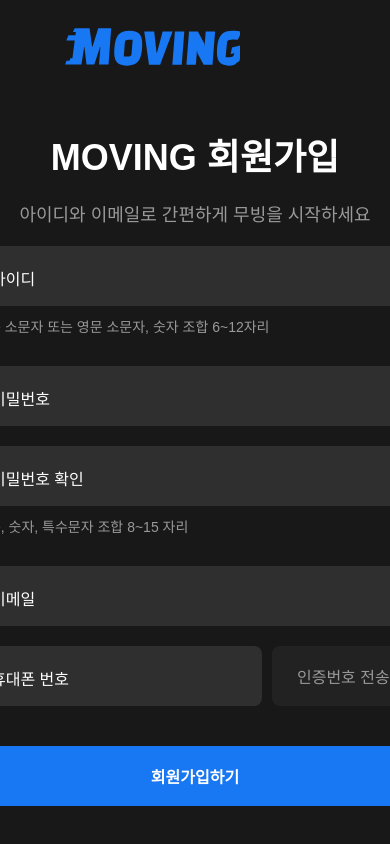
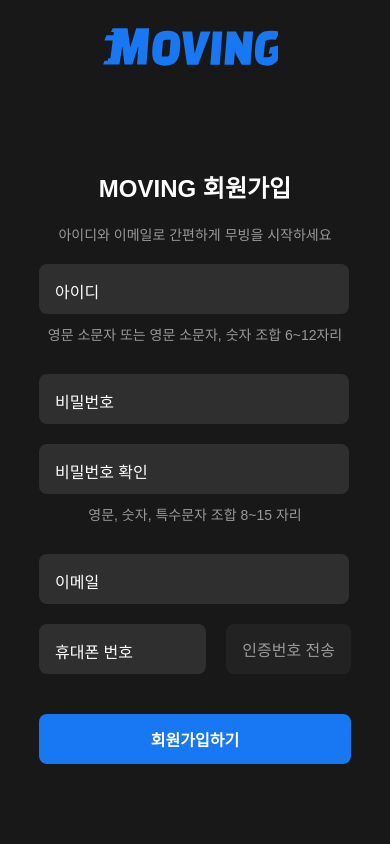
Before and after one commit to yerixx/Moving, a React (Create React App) app: page /signup in a window 390 px wide. Built offline with nearby package versions, Linux system fonts and the light colour scheme.

Commit message:
login&signup 디테일 수정 및  모바일 추가 / home 로그인,로그아웃  버튼 추가

```diff
--- a/src/Root.tsx
+++ b/src/Root.tsx
@@ -50,21 +50,11 @@
 
   const goToLogin = (e: React.MouseEvent<HTMLAnchorElement>) => {
     e.preventDefault();
-    const handleConfirm = window.confirm("로그인 페이지로 이동하시겠습니까?");
-
-    if (handleConfirm) {
-      navigate("/login");
-    }
+    navigate("/login");
   };
   const goToSignup = (e: React.MouseEvent<HTMLAnchorElement>) => {
     e.preventDefault();
-
-    const handleconfirm: boolean = window.confirm(
-      "회원가입 페이지로 이동하시겠습니까?"
-    );
-    if (handleconfirm) {
-      navigate("/signup");
-    }
+    navigate("/signup");
   };
 
   return (
--- a/src/components/Header.tsx
+++ b/src/components/Header.tsx
@@ -71,10 +71,25 @@
 
     @media (max-width: 768px) {
       font-size: 15px;
+      &:hover {
+        opacity: 1;
+      }
     }
   }
 `;
-
+const LoginLogout = styled.div`
+  button {
+    background: inherit;
+    border: none;
+    color: #fff;
+    font-size: 18px;
+    cursor: pointer;
+    @media (max-width: 768px) {
+      font-size: 15px;
+      padding-bottom: 6px;
+    }
+  }
+`;
 const Search = styled.form`
   display: flex;
   align-items: center;
@@ -139,6 +154,8 @@
 
 const Header = () => {
   const [searchOpen, setSearchOpen] = useState(false);
+  const [isLoggedIn, setIsLoggedIn] = useState(false);
+  const navigate = useNavigate();
 
   const inputAnimation = useAnimation();
   const navAnimation = useAnimation();
@@ -190,6 +207,10 @@
     setSearchOpen((prev) => !prev);
   };
 
+  const handleLoginLogout = () => {
+    setIsLoggedIn(true);
+    navigate("/");
+  };
   return (
     <Nav variants={navVariants} animate={navAnimation} initial={"top"}>
       <Col>
@@ -233,6 +254,11 @@
         </Items>
       </Col>
       <Col>
+        <LoginLogout>
+          <button onClick={handleLoginLogout}>
+            {isLoggedIn ? "로그인" : "로그아웃"}
+          </button>
+        </LoginLogout>
         <Search onSubmit={handleSubmit(onValid)}>
           <motion.svg
             onClick={openSearch}
--- a/src/pages/Home.tsx
+++ b/src/pages/Home.tsx
@@ -204,7 +204,6 @@
   left: 10px;
   color: ${(props) => props.theme.white.darker};
   font-size: 14px;
-
   span {
     padding: 2px 6px;
     border-radius: 4px;
--- a/src/pages/Signup.tsx
+++ b/src/pages/Signup.tsx
@@ -63,6 +63,12 @@
     }
   };
 
+  const handlePhoneInput = (e: React.ChangeEvent<HTMLInputElement>) => {
+    const value = e.target.value; // value를 안전하게 추출
+    const isValidLength = value.length >= 11; // 입력 길이가 11 이상인지 확인
+    setIsPhoneValid(isValidLength); // 버튼 활성화 여부 업데이트
+  };
+
   const sendVerificationCode = () => {
     const code = Math.floor(100000 + Math.random() * 900000).toString();
     setGeneratedCode(code);
@@ -76,7 +82,7 @@
       return;
     }
     alert(`축하합니다 ${userId}님! 회원 가입이 성공적으로 완료되었습니다`);
-    navigate("/");
+    navigate("/home");
   };
 
   return (
@@ -151,6 +157,9 @@
                   value: 8,
                   message: "비밀번호는 최소 8자 이상 입력해주세요",
                 },
+                validate: (value) =>
+                  value === getValues("password") ||
+                  "비밀번호가 일치하지 않습니다.",
               })}
               type="password"
               onFocus={() => handleFocus("passwordChack")}
@@ -206,6 +215,7 @@
                 type="text"
                 onFocus={() => handleFocus("phoneNum")}
                 onBlur={(e) => handleBlur("phoneNum", e.target.value)}
+                onInput={handlePhoneInput} // 수정된 이벤트 핸들러 사용
                 hasError={!!errors.phoneNum}
               />
               <Label
--- a/src/styles/loginSignup.styled.ts
+++ b/src/styles/loginSignup.styled.ts
@@ -17,6 +17,10 @@
   color: ${({ theme }) => theme.white.lighter};
   border: none;
   border-radius: 8px;
+  @media (max-width: 768px) {
+    width: 310px;
+    height: 50px;
+  }
 `;
 
 //common
@@ -28,6 +32,9 @@
   align-items: center;
   background: ${({ theme }) => theme.black.darker};
   overflow-y: hidden;
+  @media (max-width: 768px) {
+    width: 100%;
+  }
 `;
 export const Form = styled.form`
   width: 100%;
@@ -44,29 +51,42 @@
   width: 100%;
   height: 100px;
   padding-left: 60px;
+  @media (max-width: 768px) {
+    width: 50%;
+    padding-left: 0;
+  }
 `;
 
 export const Title = styled.h1`
   color: ${({ theme }) => theme.white.lighter};
   font-size: 36px;
   margin-bottom: 20px;
+  @media (max-width: 768px) {
+    font-size: 24px;
+  }
 `;
 
 export const InputWrapper = styled.div`
   display: flex;
   flex-direction: column;
+  @media (max-width: 768px) {
+    width: 100%;
+    align-items: center;
+  }
 `;
 
 export const InputContainer = styled.div`
   position: relative;
   transition: all 500ms;
+  @media (max-width: 768px) {
+    width: 80%;
+  }
 `;
 export const Input = styled.input<{ hasError?: boolean }>`
   ${inputStyle}
   margin-top: 20px;
   padding-top: 10px;
   padding: 30px 0 18px 20px;
-  border: 1px solid ${(props) => (props.hasError ? "inherit" : "inherit")};
   background: ${({ theme }) => theme.black.lighter};
   &:focus {
     outline: none;
@@ -75,7 +95,7 @@
 `;
 export const Label = styled.label<{ hasError?: boolean }>`
   position: absolute;
-  top: 50%;
+  top: 49%;
   left: 16px;
   color: ${(props) => (props.hasError ? "#f00" : props.theme.white.lighter)};
   user-select: none;
@@ -84,7 +104,7 @@
   &.focused {
     top: 0;
     left: 20px;
-    transform: scale(0.9) translateY(150%);
+    transform: scale(0.9) translateY(110%);
     transform-origin: left;
     color: ${(props) => (props.hasError ? "#f00" : props.theme.blue)};
   }
@@ -100,6 +120,9 @@
   cursor: pointer;
   &:hover {
     opacity: 0.8;
+  }
+  @media (max-width: 768px) {
+    width: 80%;
   }
 `;
 
@@ -149,6 +172,9 @@
 export const Text = styled.p`
   font-size: 18px;
   color: ${({ theme }) => theme.gray.lighter};
+  @media (max-width: 768px) {
+    font-size: 14px;
+  }
 `;
 
 export const VerificationWrapper = styled.div`
@@ -157,6 +183,11 @@
   gap: 10px;
   width: 440px;
   align-items: center;
+  @media (max-width: 768px) {
+    width: 80%;
+    display: flex;
+    gap: 20px;
+  }
 `;
 export const PhoneNumberInput = styled.input<{ hasError: boolean }>`
   ${inputStyle}
@@ -169,6 +200,9 @@
     outline: none;
     border-color: ${(props) => (props.hasError ? "#f00" : "inherit")};
   }
+  @media (max-width: 768px) {
+    width: 100%;
+  }
 `;
 
 export const PhoneButton = styled.input<{ disabled: boolean }>`
@@ -179,9 +213,11 @@
     props.disabled ? "#222" : props.theme.black.lighter};
   color: ${(props) => (props.disabled ? "#999" : props.theme.white.lighter)};
   transition: all 0.3s;
-  /* cursor: pointer; */
   cursor: ${(props) => (props.disabled ? "not-allowed" : "pointer")};
   &:hover {
     opacity: ${(props) => (props.disabled ? 1 : 0.8)};
   }
+  @media (max-width: 768px) {
+    width: 40%;
+  }
 `;
--- a/src/styles/mainGuest.styled.ts
+++ b/src/styles/mainGuest.styled.ts
@@ -10,9 +10,15 @@
   align-items: center;
   gap: 40px;
   background: url("img/MainGuestCover.png") center/cover no-repeat;
+  @media (max-width: 768px) {
+    width: 100%;
+  }
 `;
 export const Logo = styled.section`
   scale: 1.3;
+  @media (max-width: 768px) {
+    scale: 1;
+  }
 `;
 export const Container = styled.section``;
 export const Title = styled.h1`
@@ -22,6 +28,9 @@
   text-align: center;
   white-space: pre-line;
   color: ${({ theme }) => theme.white.lighter};
+  @media (max-width: 768px) {
+    font-size: 20px;
+  }
 `;
 export const Buttons = styled.article`
   display: flex;
@@ -54,4 +63,18 @@
       background: rgba(0, 0, 0, 0.1);
     }
   }
+  @media (max-width: 768px) {
+    width: 80%;
+    font-size: 16px;
+    &:first-child {
+      &:hover {
+        opacity: 1;
+      }
+    }
+    &:last-child {
+      &:hover {
+        background: rgba(0, 0, 0, 0);
+      }
+    }
+  }
 `;
```
